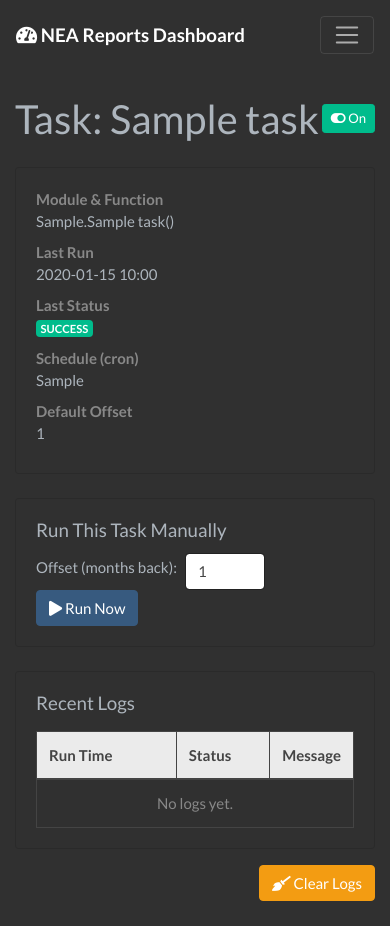
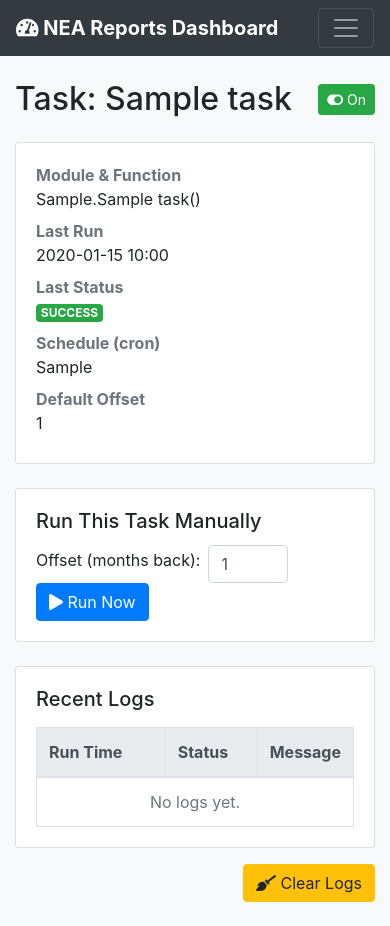
Before and after one commit to carndox/neabit-dashboard, a Flask app: page /task/1 in a window 390 px wide. Before the commit the page ends 901 px from the top, so only its background shows below. Run offline with Flask 3, Linux system fonts and the light colour scheme; tables that the repository leaves empty hold one stand-in row (values such as "Sample post"); some libraries are stand-ins or nearby versions.

Commit message:
Revert "Merge pull request #6 from carndox/codex/overhaul-ui-for-responsiveness-and-professionalism"
This reverts commit 84b1fce2fef217bd239fe7824fb81f1ba5661df0, reversing
changes made to 8544e63bb54d791c0ca57d46e35a8119c892fcf3.

```diff
--- a/dashboard/scheduler.py
+++ b/dashboard/scheduler.py
@@ -4,7 +4,6 @@ import importlib
 import os
 import traceback
 from datetime import datetime
-from pytz import timezone
 from apscheduler.schedulers.background import BackgroundScheduler
 from apscheduler.triggers.cron import CronTrigger
 from pywintypes import com_error
@@ -29,7 +28,7 @@ def run_task_by_id(task_id: int, offset: int = 1):
     if not task or not task.enabled:
         return None, "Task is disabled or does not exist."
 
-    start = datetime.now(timezone(SCHEDULER_TIMEZONE)).replace(tzinfo=None)
+    start = datetime.utcnow()
     try:
         module = importlib.import_module(task.module_path)
         fn     = getattr(module, task.function_name)
--- a/dashboard/static/css/custom.css
+++ b/dashboard/static/css/custom.css
@@ -1,9 +1,8 @@
 /* custom.css */
 
-/* Dark theme background */
+/* Make the page background a light gray */
 body {
-  background-color: #212529;
-  color: #f8f9fa;
+  background-color: #f7f7f7;
 }
 
 /* Start each card invisible and shifted down,
@@ -12,9 +11,9 @@ body {
   opacity: 0;
   transform: translateY(20px);
   transition: opacity 0.5s ease, transform 0.5s ease;
-  border-radius: 0.5rem;
-  box-shadow: 0 1px 3px rgba(0,0,0,0.6);
-  background-color: #343a40;
+  border-radius: 0.5rem;       /* slightly rounded corners */
+  box-shadow: 0 1px 3px rgba(0,0,0,0.1); /* subtle shadow */
+  background-color: #ffffff;   /* ensure cards stay white on gray bg */
 }
 .task-card.visible {
   opacity: 1;
@@ -54,7 +53,7 @@ body {
 
 /* Table row hover */
 .table-hover tbody tr:hover {
-  background-color: rgba(255,255,255,0.05);
+  background-color: #f1f1f1;
 }
 
 /* Remove default focus outline on buttons */
@@ -78,8 +77,3 @@ body {
 .navbar .btn-danger {
   font-weight: 600;
 }
-
-#loadingOverlay p {
-  color: #fff;
-  font-size: 1.2rem;
-}
--- a/dashboard/static/js/custom.js
+++ b/dashboard/static/js/custom.js
@@ -7,14 +7,4 @@ document.addEventListener("DOMContentLoaded", () => {
       card.classList.add("visible");
     }, idx * 100); // 100ms stagger between cards
   });
-
-  // Show overlay while waiting for long-running tasks
-  const overlay = document.getElementById("loadingOverlay");
-  document.querySelectorAll("form.needs-wait").forEach(f => {
-    f.addEventListener("submit", () => {
-      if (overlay) {
-        overlay.classList.remove("d-none");
-      }
-    });
-  });
 });
--- a/dashboard/templates/base.html
+++ b/dashboard/templates/base.html
@@ -5,10 +5,10 @@
   <meta name="viewport" content="width=device-width, initial-scale=1" />
   <title>{% block title %}Dashboard{% endblock %}</title>
 
-  <!-- Bootswatch Darkly theme for a modern dark appearance -->
+  <!-- Bootstrap 4 (Dark Navbar + Cards) -->
   <link
     rel="stylesheet"
-    href="https://cdn.jsdelivr.net/npm/bootswatch@4.5.2/dist/darkly/bootstrap.min.css"
+    href="https://stackpath.bootstrapcdn.com/bootstrap/4.5.2/css/bootstrap.min.css"
     crossorigin="anonymous"
   />
 
@@ -30,7 +30,7 @@
   <!-- Your custom overrides -->
   <link rel="stylesheet" href="{{ url_for('static', filename='css/custom.css') }}" />
 </head>
-<body class="bg-dark text-light">
+<body class="bg-light">
 
   <!-- Dark Navbar -->
   <nav class="navbar navbar-expand-lg navbar-dark bg-dark">
@@ -57,7 +57,7 @@
             <form
               method="post"
               action="{{ url_for('main.run_all_tasks') }}"
-              class="form-inline mr-2 needs-wait"
+              class="form-inline mr-2"
             >
               <label for="runAllOffset" class="text-light mb-0 mr-2">Offset:</label>
               <input
@@ -76,7 +76,7 @@
             <form
               method="post"
               action="{{ url_for('main.run_all_tasks') }}"
-              class="form-inline needs-wait"
+              class="form-inline"
             >
               <input
                 type="hidden"
@@ -93,14 +93,6 @@
       </div>
     </div>
   </nav>
-
-  <!-- Processing overlay -->
-  <div id="loadingOverlay" class="d-none position-fixed w-100 h-100" style="top:0;left:0;background:rgba(0,0,0,0.6);z-index:1050;">
-    <div class="d-flex flex-column justify-content-center align-items-center h-100">
-      <div class="spinner-border text-light" role="status" style="width:3rem;height:3rem;"></div>
-      <p class="mt-3">Processing…</p>
-    </div>
-  </div>
 
   <div class="container my-4">
     {% with messages = get_flashed_messages(with_categories=true) %}
--- a/dashboard/templates/task_detail.html
+++ b/dashboard/templates/task_detail.html
@@ -60,7 +60,7 @@
   <div class="card mb-4">
     <div class="card-body">
       <h5 class="card-title">Run This Task Manually</h5>
-      <form method="post" action="{{ url_for('main.task_run_now', task_id=task.id) }}" class="form-inline needs-wait">
+      <form method="post" action="{{ url_for('main.task_run_now', task_id=task.id) }}" class="form-inline">
         <label for="offsetInput" class="mr-2">Offset (months back):</label>
         <input
           type="number"
--- a/dashboard/views.py
+++ b/dashboard/views.py
@@ -6,8 +6,7 @@ from flask import (
 )
 from dashboard.models import db, Task, TaskLog
 from dashboard.scheduler import run_task_by_id, schedule_all_tasks
-from nea_reports import run_all, send_email, send_simple, wait_reply
-import os
+from nea_reports import run_all, send_email
 
 main_bp = Blueprint("main", __name__)
 
@@ -106,17 +105,6 @@ def run_all_tasks():
                 f"Run All complete—email sent with {len(all_generated_files)} attachments.",
                 "success"
             )
-            if os.environ.get("POLL_FOR_REPLY", "True").lower() in ("1","true","yes"):
-                reply = wait_reply(["yes", "no"])
-                if reply:
-                    if "yes" in reply:
-                        send_simple("Submission Approved", "Proceeding with submission.")
-                        flash("Approval received via email.", "info")
-                    elif "no" in reply:
-                        send_simple("Submission Aborted", "Submission aborted per reply.")
-                        flash("Submission aborted per email reply.", "warning")
-                else:
-                    flash("No approval reply received within timeout.", "secondary")
         except Exception as e:
             flash(f"Email sending failed: {e}", "danger")
     else:
--- a/requirements.txt
+++ b/requirements.txt
@@ -8,4 +8,3 @@ Pillow
 pytesseract
 python-dotenv
 pywin32; sys_platform == 'win32'
-pytz
```
